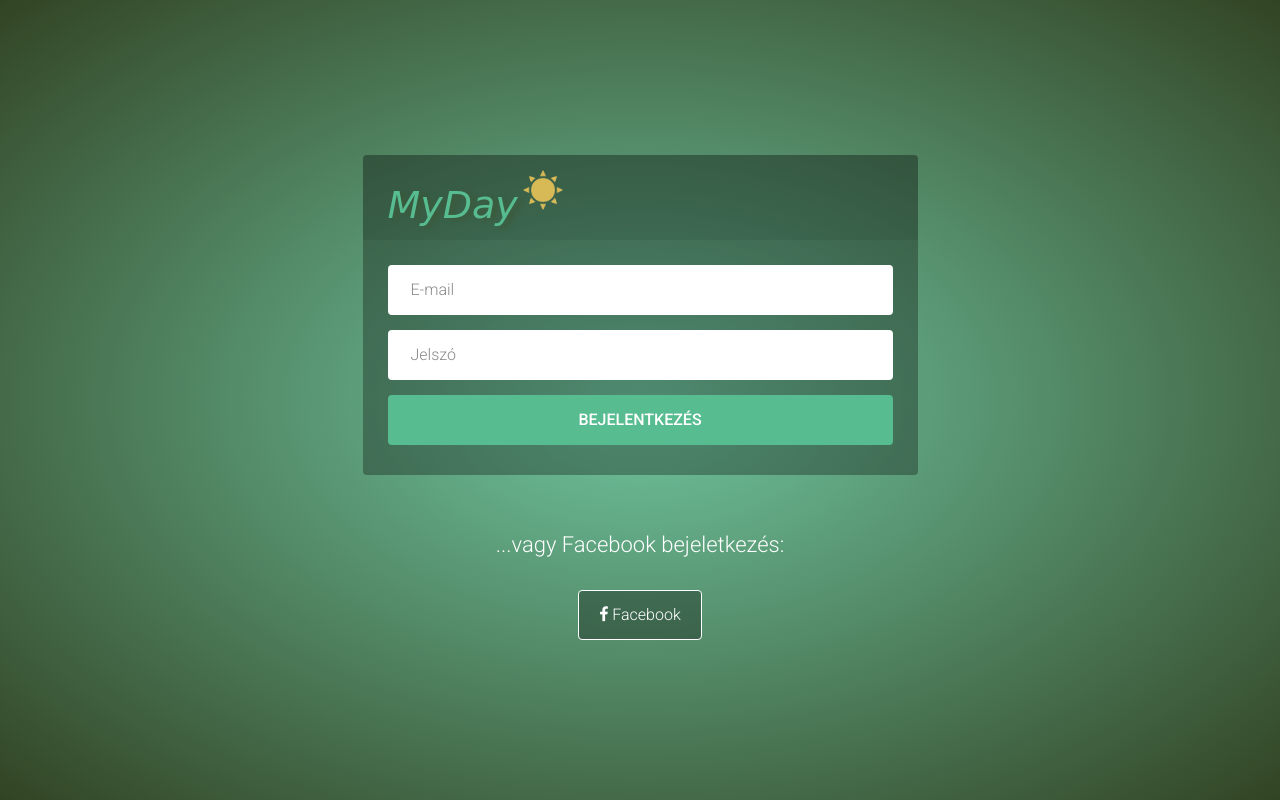
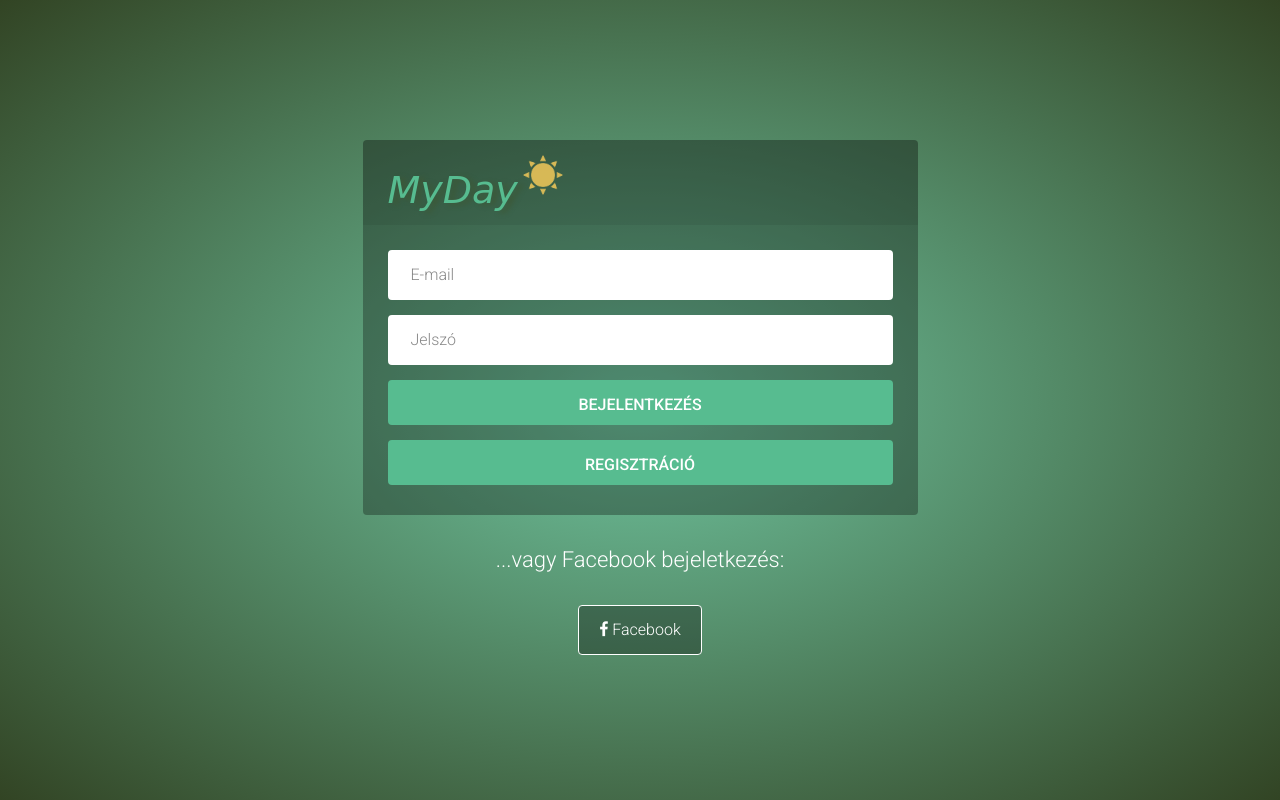
Before and after one commit to growupk/MyDay, a PHP site: page / in a window 1280 px wide. Run offline with PHP 8.4, Linux system fonts and the light colour scheme; some libraries are stand-ins or nearby versions; some web fonts are replaced.

Commit message:
index.php registration form begining

```diff
--- a/myday/assets/css/form-elements.css
+++ b/myday/assets/css/form-elements.css
@@ -1,5 +1,5 @@
 
-input[type="text"],
+input[type="text"],input[type="date"],
 input[type="password"],
 textarea,
 textarea.form-control {
@@ -45,11 +45,21 @@ textarea:-ms-input-placeholder, textarea.form-control:-ms-input-placeholder { co
 input[type="text"]::-webkit-input-placeholder, input[type="password"]::-webkit-input-placeholder,
 textarea::-webkit-input-placeholder, textarea.form-control::-webkit-input-placeholder { color: #888; }
 
-
-
-button.btn {
+.login-form.registration{
+    height: 0px;
+    overflow: hidden;
+}
+.login-form.registration input{
+    display: inline-block;
+    width: 48%;
+    margin-top: 15px;
+}
+.login-form.registration input:nth-child(odd){
+    margin-right: 15px;
+}
+button.btn,a.regButton {
     text-transform: uppercase;
-	height: 50px;
+	height: 45px;
     margin: 0;
     padding: 0 20px;
     vertical-align: middle;
@@ -66,6 +76,15 @@ button.btn {
     -o-transition: all .3s; -moz-transition: all .3s; -webkit-transition: all .3s; -ms-transition: all .3s; transition: all .3s;
 }
 
+a.regButton{
+    width: 100%;
+    text-align: center;
+    margin-top: 15px;
+}
+a.regButton:hover{
+    color: #fff;
+}
+
 button.btn:hover { opacity: 1; color: #fff; }
 
 button.btn:active { outline: 0; opacity: 1; color: #fff; -moz-box-shadow: none; -webkit-box-shadow: none; box-shadow: none; }
--- a/myday/assets/css/style.css
+++ b/myday/assets/css/style.css
@@ -54,18 +54,6 @@ h3 {
 
 img {
 	max-width: 100%;
-}
-
-::-moz-selection {
-	background: #de615e;
-	color: #fff;
-	text-shadow: none;
-}
-
-::selection {
-	background: #de615e;
-	color: #fff;
-	text-shadow: none;
 }
 
 .btn-link-1 {
@@ -234,7 +222,7 @@ img {
 }
 
 .social-login {
-	margin-top: 35px;
+	margin-top: 10px;
 }
 
 .social-login h3 {
--- a/myday/assets/js/scripts.js
+++ b/myday/assets/js/scripts.js
@@ -40,6 +40,13 @@ jQuery(document).ready(function () {
 		js.src = "//connect.facebook.net/hu_HU/sdk.js#xfbml=1&version=v2.8";
 		fjs.parentNode.insertBefore(js, fjs);
 	}(document, 'script', 'facebook-jssdk'));
+
+	//registration
+	$('.regButton').click(function(){
+		if($('.login-form.registration').height() == 0){
+			$('.login-form.registration').animate({'height' : '195px'}, 500);
+		}
+	});
 });
 
 $(window).resize(function(){
--- a/myday/auth.php
+++ b/myday/auth.php
@@ -22,7 +22,7 @@
                 $_SESSION['login_user'] = $myusername;
                 header("location: AdminLTE-2.3.11/starter.php");
             }else {
-                header("location: ../index.php?success=0");
+                header("location: index.php?success=0");
             }
         }
 ?>
--- a/myday/index.php
+++ b/myday/index.php
@@ -34,8 +34,8 @@
 </head>
 
 <body>
-<div id="fb-root"></div>
-<div class="fb-login-button" data-max-rows="1" data-size="large" data-show-faces="false" data-auto-logout-link="false"></div>
+    <div id="fb-root"></div>
+    <div class="fb-login-button" data-max-rows="1" data-size="large" data-show-faces="false" data-auto-logout-link="false"></div>
     <!-- Top content -->
     <div class="top-content">
         <div class="inner-bg">
@@ -63,6 +63,16 @@
                                 <button type="submit" class="btn">Bejelentkezés</button>
                                 <span class="error"><?php echo $error; ?></span>
                             </form>
+                            <form method="post" action="regsitration.php" class="login-form registration">
+                                <input type="text" name="FirstName" placeholder="Vezetéknév">
+                                <input type="text" name="LastName" placeholder="Keresztnév">
+                                <input type="date" name="Birthday" placeholder="Születési dátum">
+                                <input type="text" name="Email" placeholder="E-mail">
+                                <input type="password" name="Password" placeholder="Jelszó">
+                                <input type="password" name="Password-re" placeholder="Jelszó megerősítés">
+                                <input type="submit" class="hidden">
+                            </form>
+                            <a class="btn regButton">Regisztráció</a>
                         </div>
                     </div>
                 </div>
--- /dev/null
+++ b/myday/registration.php
@@ -0,0 +1,3 @@
+<?php
+    echo "alma";
+?>
```
